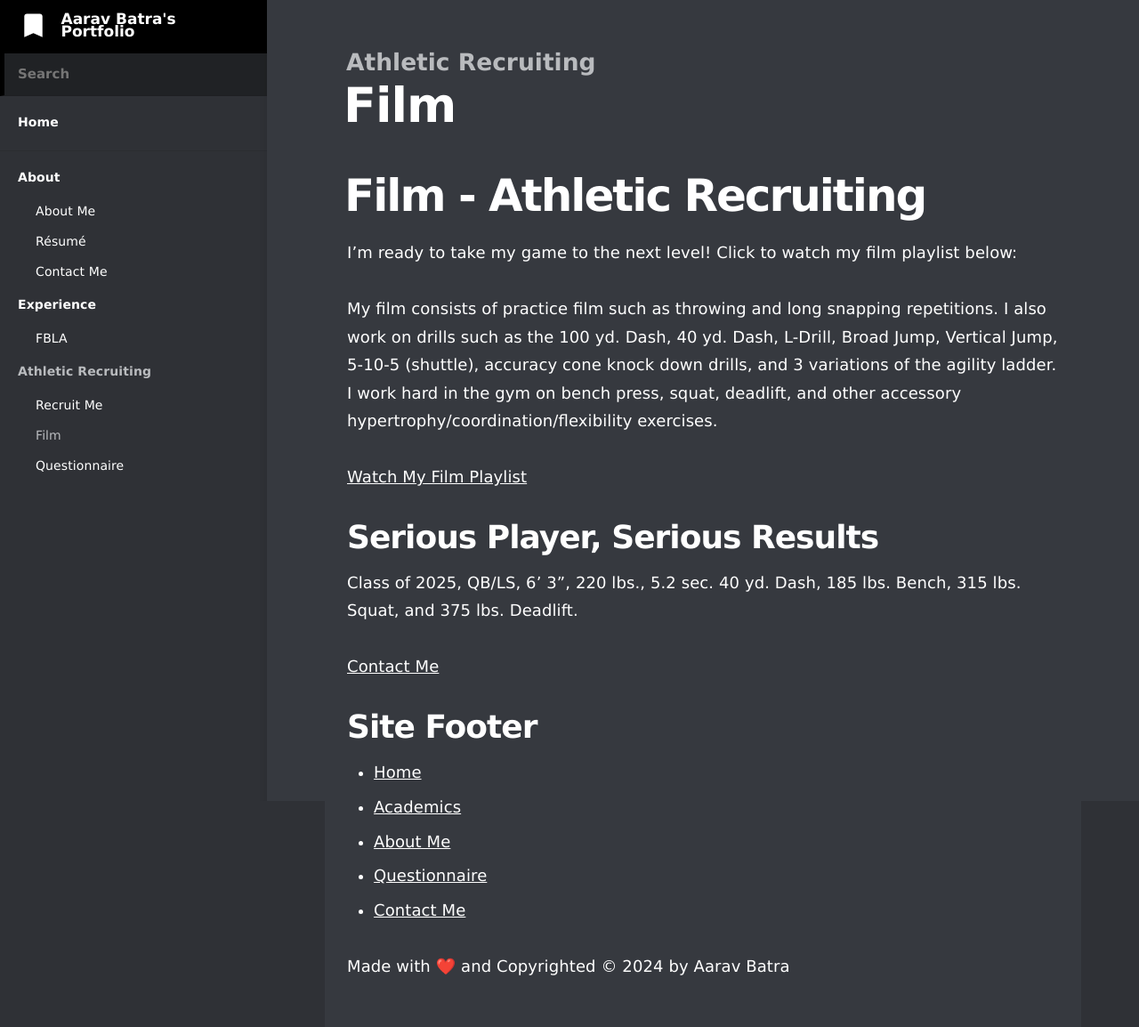
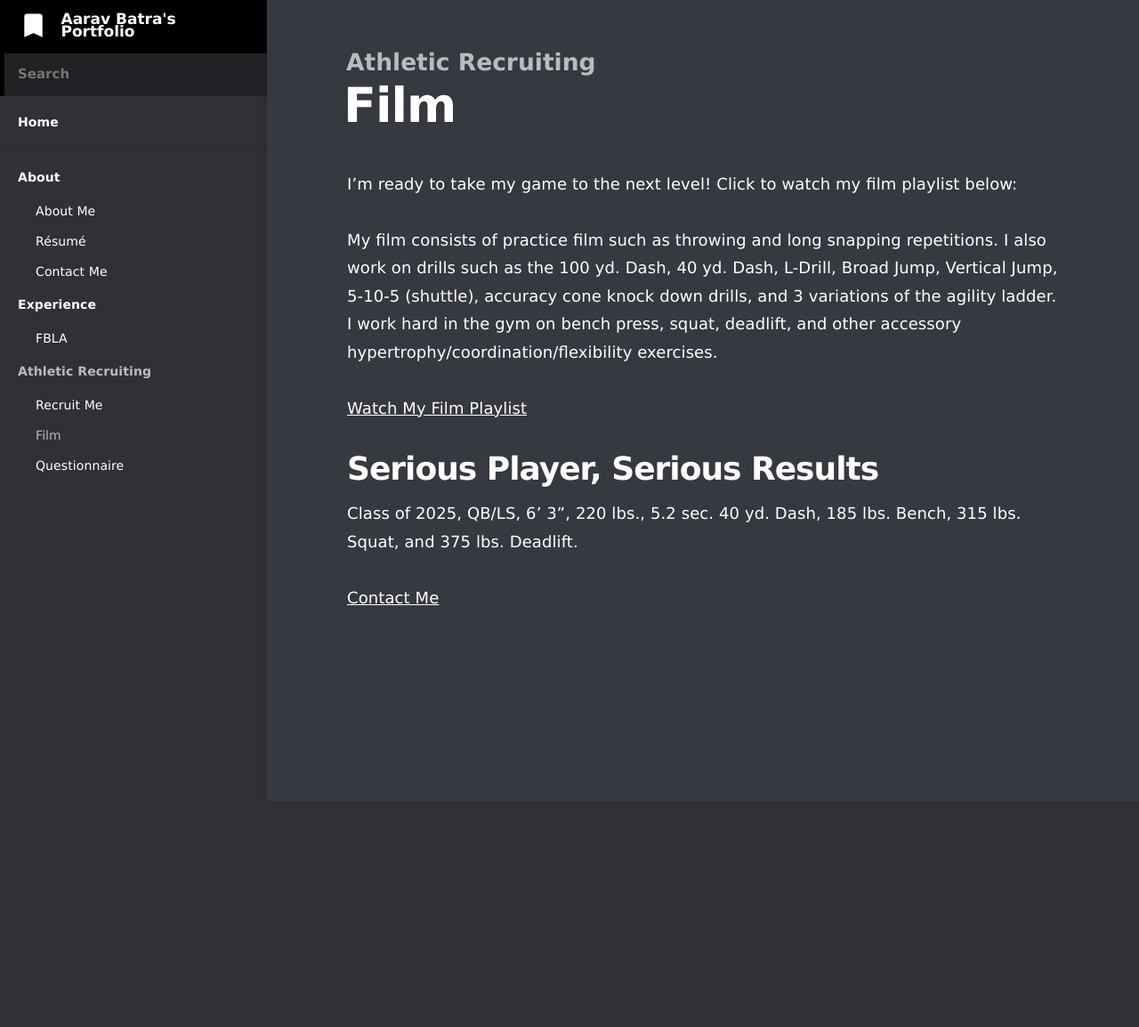
Before and after one commit to batra-aarav/www.aaravbatra.me, a Jekyll site: the page built from _docs/recruiting/film.md, in a window 1280 px wide. Shown: the whole page at 89% size. Built offline with Jekyll 4.4.1, drawn with Linux system fonts in a browser that asks for light colours; after the commit the page ends 900 px from its top, so only the background shows below that.

Commit message:
reformat to markdown

```diff
--- a/_docs/recruiting/film.md
+++ b/_docs/recruiting/film.md
@@ -3,8 +3,6 @@ title: Film
 category: Athletic Recruiting
 order: 2
 ---
-
-# Film - Athletic Recruiting
 
 I'm ready to take my game to the next level! Click to watch my film playlist below:
 
@@ -19,13 +17,3 @@ I work hard in the gym on bench press, squat, deadlift, and other accessory hype
 Class of 2025, QB/LS, 6' 3", 220 lbs., 5.2 sec. 40 yd. Dash, 185 lbs. Bench, 315 lbs. Squat, and 375 lbs. Deadlift.
 
 [Contact Me](./contact-me)
-
-## Site Footer
-
-- [Home](./)
-- [Academics](./academics)
-- [About Me](./about-me)
-- [Questionnaire](./questionnaire)
-- [Contact Me](./contact-me)
-
-Made with ❤️ and Copyrighted © 2024 by Aarav Batra
```
